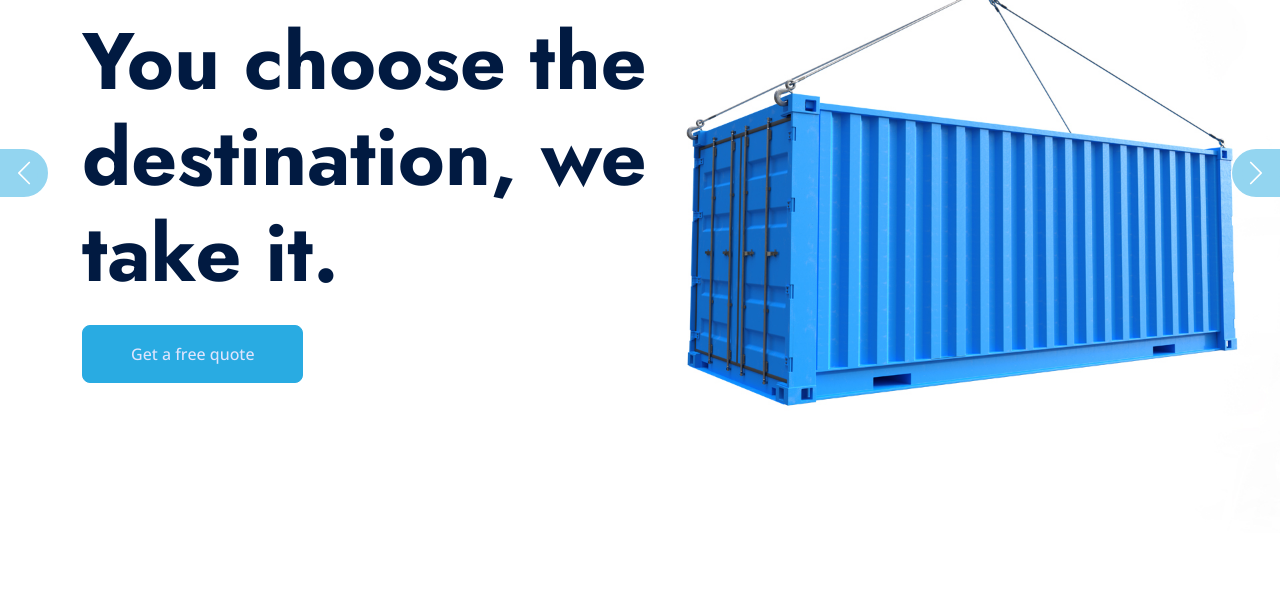
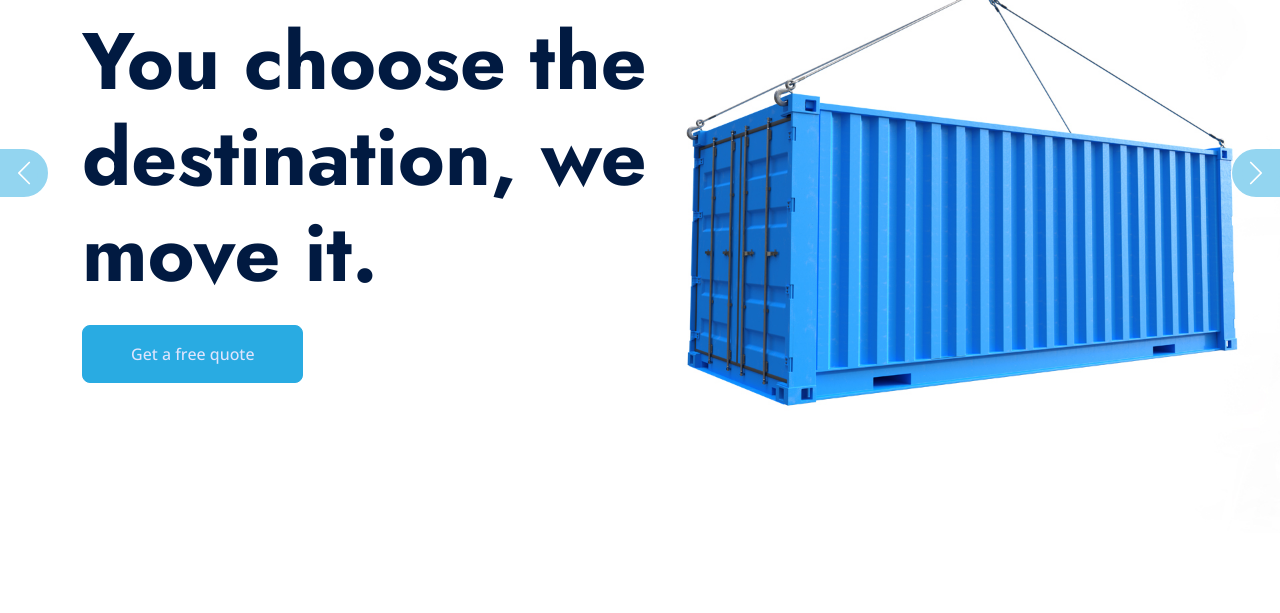
Before and after one commit to GabrielEsq1/amf, a plain HTML site: page index.html in a window 1280 px wide. Shown: the part 187-800 px from the top of the page. Drawn offline with nearby package versions, Linux system fonts and the light colour scheme.

Commit message:
Update index.html

```diff
--- a/index.html
+++ b/index.html
@@ -126,7 +126,7 @@
                                     <p
                                         class="d-inline-block border border-white rounded text-primary fw-semi-bold py-1 px-3 animated slideInDown">
                                         Welcome to AMF</p>
-                                    <h1 class="display-1 mb-4 animated slideInDown">You choose the destination, we take it.</h1>
+                                    <h1 class="display-1 mb-4 animated slideInDown">You choose the destination, we move it.</h1>
                                     <a href="" class="btn btn-primary py-3 px-5 animated slideInDown">Get a free quote</a>
                                 </div>
                             </div>
```
